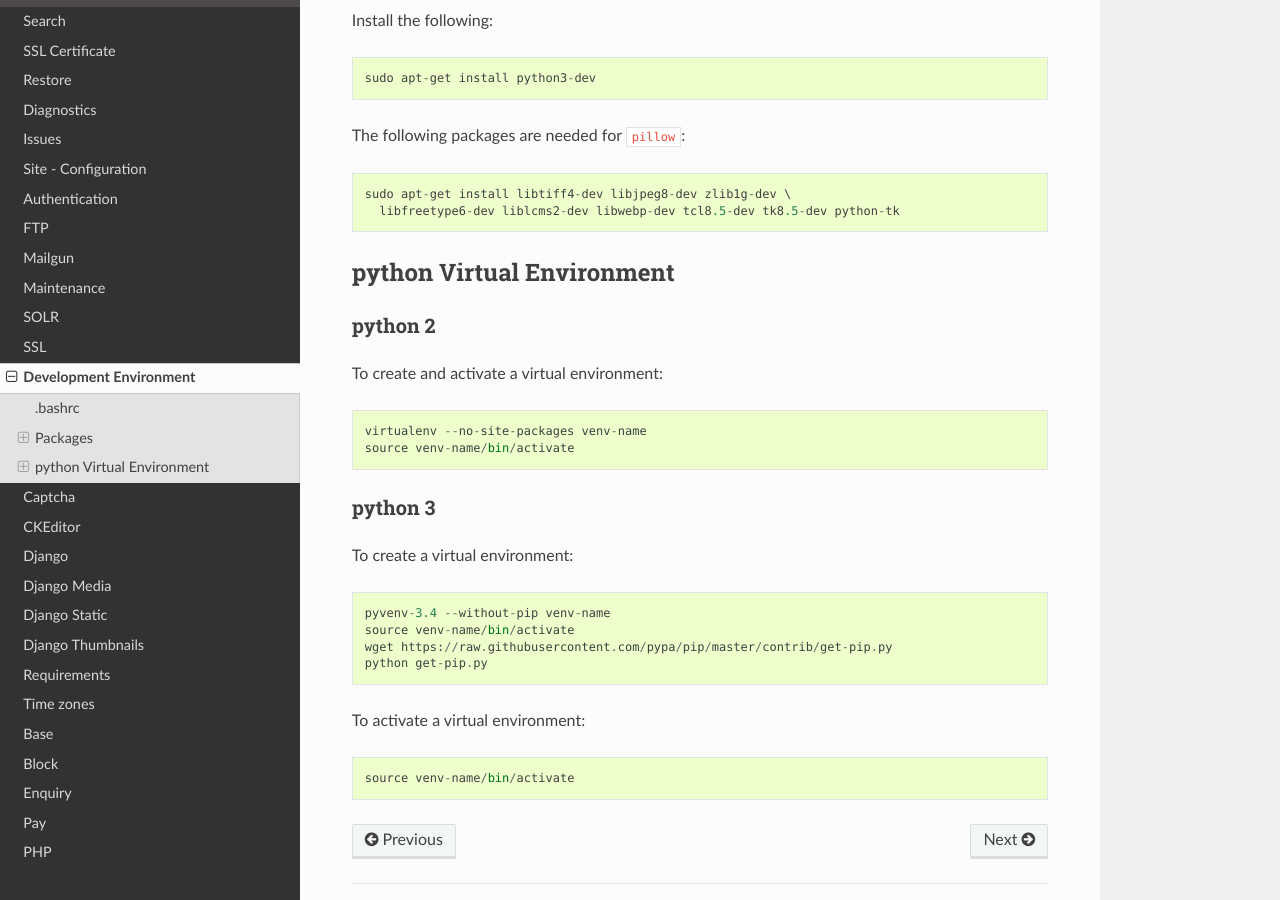
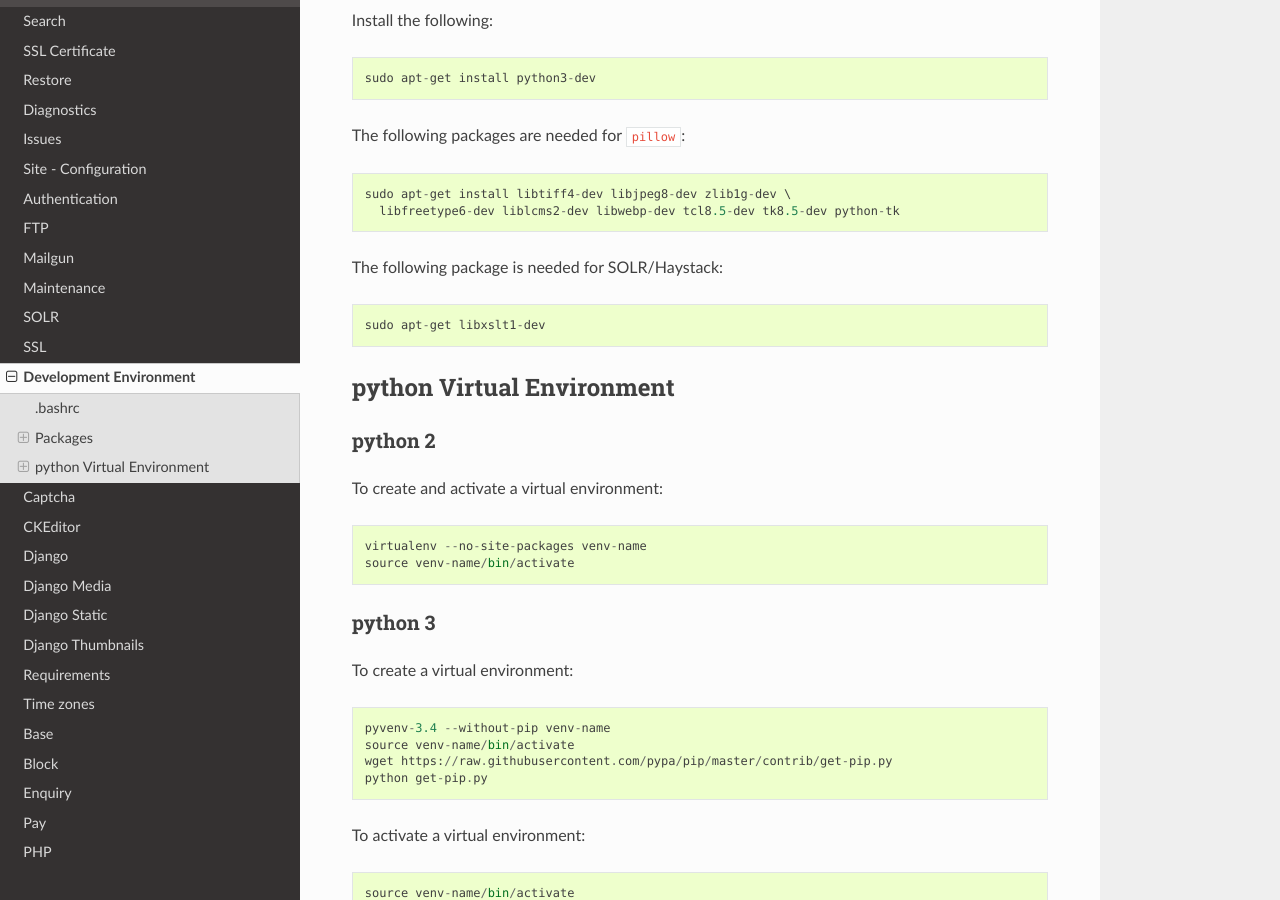
Before and after one commit to pkimber/old-docs-migrated-to-gitlab, a Sphinx documentation site: the page built from source/dev-env.rst, in a window 1280 px wide and 900 px high, scrolled down 1095 px. Built offline with Sphinx 7.4.7 and the Read the Docs theme 2.0.0, drawn with Linux system fonts in a browser that asks for light colours.

Commit message:
missing dependency

```diff
--- a/source/dev-env.rst
+++ b/source/dev-env.rst
@@ -55,6 +55,10 @@ The following packages are needed for ``pillow``::
   sudo apt-get install libtiff4-dev libjpeg8-dev zlib1g-dev \
     libfreetype6-dev liblcms2-dev libwebp-dev tcl8.5-dev tk8.5-dev python-tk
 
+The following package is needed for SOLR/Haystack::
+
+  sudo apt-get libxslt1-dev
+
 python Virtual Environment
 ==========================
 
```
